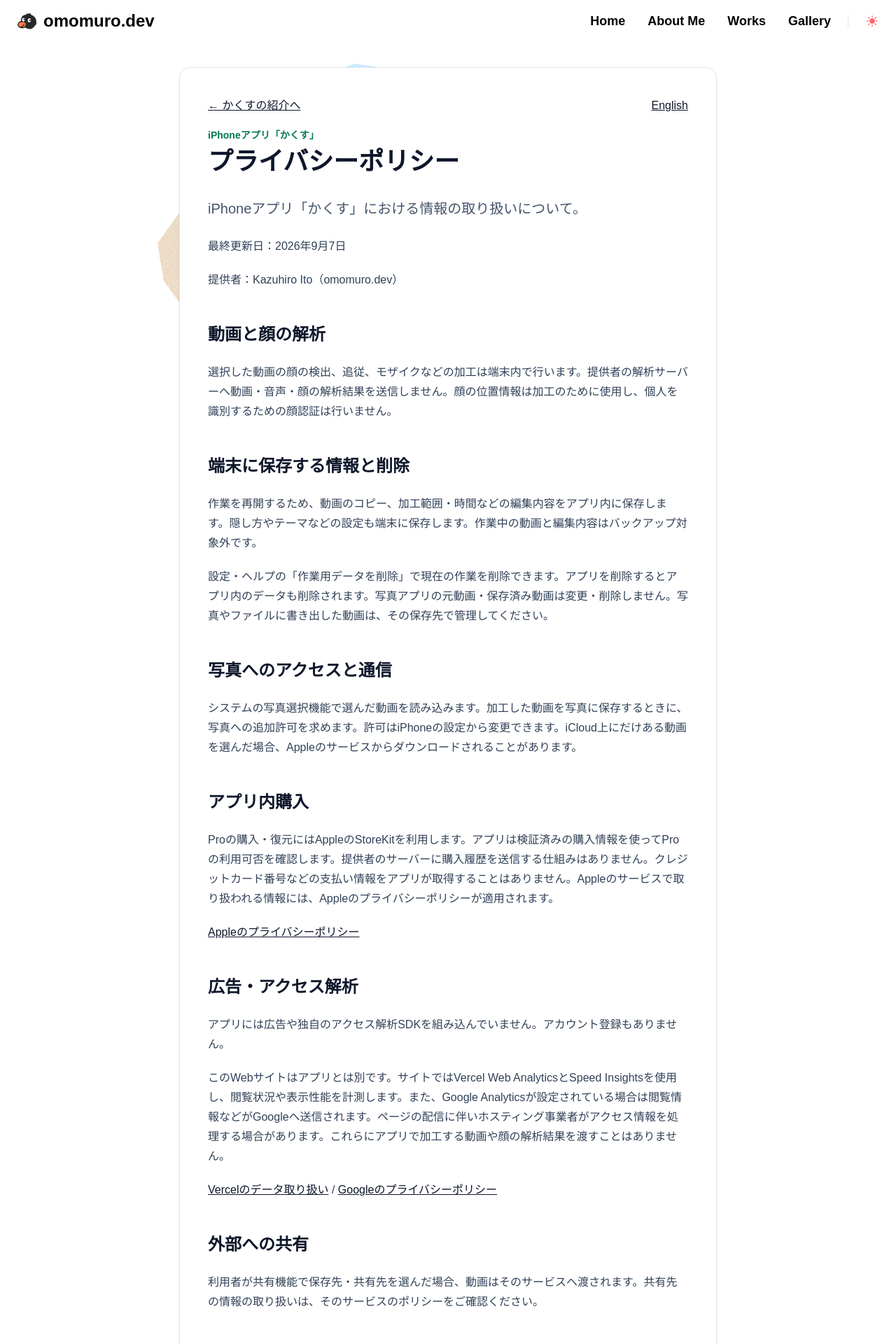
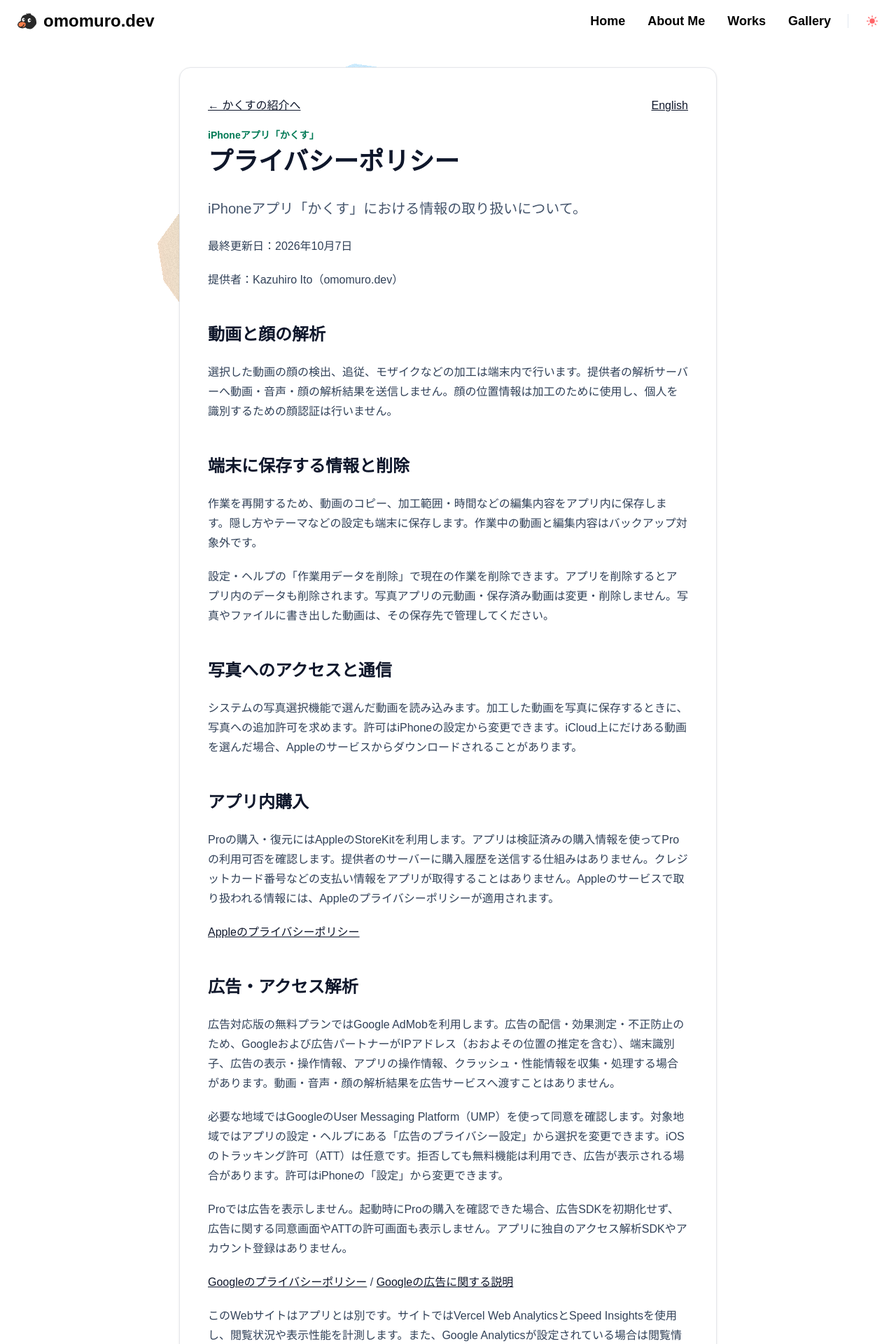
Before and after one commit to KazuhiroIto0127/omomuro.dev, a Next.js app: page /works/kakusu/privacy in a window 1280 px wide. Shown: the top 1920 px of the page at 70% size. Built offline with nearby package versions, Linux system fonts and the light colour scheme; no server answers; a web font is replaced by a local one; what tailwindcss-radix would draw is missing.

Commit message:
docs: update Kakusu privacy and ad-supported plan details

```diff
--- a/contents/kakusu/en/index.md
+++ b/contents/kakusu/en/index.md
@@ -23,15 +23,16 @@ Your videos are not uploaded to our analysis servers. No account is required. Yo
 - Export up to 1080p
 - Keep or mute audio
 - Resume your saved project
-- No ads or watermarks
+- No watermarks
+- Version 1.6 and later: free with ads, or ad-free with Pro
 - Light and dark appearance
 - Japanese and English (English support is included in version 1.2.0)
 
 ## Free and pro
 
-Save videos up to 15 seconds for free. Import, edit, and review longer videos before purchasing.
+In version 1.6 and later, save videos without an app-imposed duration limit for free with ads.
 
-Saving videos longer than 15 seconds requires Kakusu Pro, a one-time purchase with no subscription. Pro has no app-imposed duration limit for saving. Use Restore purchases to recover an existing purchase.
+Kakusu Pro removes ads with a one-time purchase and no subscription. Existing purchases remain valid. Use Restore purchases to recover an existing purchase. Version 1.5 and earlier limit free saving to 15 seconds, with Pro removing the duration limit.
 
 ## Before you share
 
--- a/contents/kakusu/en/privacy.md
+++ b/contents/kakusu/en/privacy.md
@@ -1,6 +1,6 @@
 Provider: Kazuhiro Ito (omomuro.dev)
 
-English translation prepared September 15, 2026, based on the Japanese policy dated September 7, 2026.
+Last updated: October 7, 2026.
 
 ## Videos and face analysis
 
@@ -22,7 +22,13 @@ Pro purchases and restoration use Apple’s StoreKit. The app checks verified pu
 
 ## Advertising and analytics
 
-The app contains no ads or third-party analytics SDKs and requires no account registration.
+The free plan in ad-supported versions uses Google AdMob. Google and advertising partners may process IP addresses (including approximate location), device identifiers, ad impressions and interactions, app interactions, and crash and performance information for advertising, measurement, and fraud prevention. Videos, audio, and face analysis results are not provided to advertising services.
+
+Where required, Google’s User Messaging Platform (UMP) presents consent choices. In applicable regions, you can change them under **Settings & help > Ad privacy settings**. iOS App Tracking Transparency (ATT) permission is optional. Declining it does not block free features; ads may still appear. You can change tracking permission in iPhone Settings.
+
+Pro does not display ads. When Pro ownership is verified at startup, the app does not initialize the advertising SDK or show advertising consent or ATT prompts. The app has no separate analytics SDK or account registration.
+
+See [Google’s privacy policy](https://policies.google.com/privacy?hl=en) and [Google’s advertising information](https://policies.google.com/technologies/ads?hl=en).
 
 This website is separate from the app. The website uses Vercel Web Analytics and Speed Insights to measure visits and performance. If Google Analytics is configured, browsing information may be sent to Google. Hosting providers may process access information when serving pages. Videos edited in the app and face analysis results are not provided to these services.
 
--- a/contents/kakusu/en/support.md
+++ b/contents/kakusu/en/support.md
@@ -9,7 +9,7 @@
 
 ### What is the difference between Free and Pro?
 
-Free lets you save videos up to 15 seconds. Pro is a one-time purchase that removes the duration limit for saving. You can import, edit, review, and adjust longer videos before purchasing.
+In version 1.6 and later, free saving has no app-imposed duration limit and includes ads. Pro removes ads with a one-time purchase. In version 1.5 and earlier, free saving is limited to 15 seconds and Pro removes that limit.
 
 ### Can I use long videos?
 
--- a/pages/works/kakusu/privacy.tsx
+++ b/pages/works/kakusu/privacy.tsx
@@ -4,7 +4,7 @@ import KakusuDocument from '@/components/kakusu/Document';
 export default function KakusuPrivacy() {
   return (
     <KakusuDocument title="プライバシーポリシー" description="iPhoneアプリ「かくす」における情報の取り扱いについて。">
-      <p>最終更新日：2026年9月7日</p>
+      <p>最終更新日：2026年10月7日</p>
       <p>提供者：Kazuhiro Ito（omomuro.dev）</p>
       <h2>動画と顔の解析</h2>
       <p>選択した動画の顔の検出、追従、モザイクなどの加工は端末内で行います。提供者の解析サーバーへ動画・音声・顔の解析結果を送信しません。顔の位置情報は加工のために使用し、個人を識別するための顔認証は行いません。</p>
@@ -17,7 +17,10 @@ export default function KakusuPrivacy() {
       <p>Proの購入・復元にはAppleのStoreKitを利用します。アプリは検証済みの購入情報を使ってProの利用可否を確認します。提供者のサーバーに購入履歴を送信する仕組みはありません。クレジットカード番号などの支払い情報をアプリが取得することはありません。Appleのサービスで取り扱われる情報には、Appleのプライバシーポリシーが適用されます。</p>
       <p><a href="https://www.apple.com/legal/privacy/jp/">Appleのプライバシーポリシー</a></p>
       <h2>広告・アクセス解析</h2>
-      <p>アプリには広告や独自のアクセス解析SDKを組み込んでいません。アカウント登録もありません。</p>
+      <p>広告対応版の無料プランではGoogle AdMobを利用します。広告の配信・効果測定・不正防止のため、Googleおよび広告パートナーがIPアドレス（おおよその位置の推定を含む）、端末識別子、広告の表示・操作情報、アプリの操作情報、クラッシュ・性能情報を収集・処理する場合があります。動画・音声・顔の解析結果を広告サービスへ渡すことはありません。</p>
+      <p>必要な地域ではGoogleのUser Messaging Platform（UMP）を使って同意を確認します。対象地域ではアプリの設定・ヘルプにある「広告のプライバシー設定」から選択を変更できます。iOSのトラッキング許可（ATT）は任意です。拒否しても無料機能は利用でき、広告が表示される場合があります。許可はiPhoneの「設定」から変更できます。</p>
+      <p>Proでは広告を表示しません。起動時にProの購入を確認できた場合、広告SDKを初期化せず、広告に関する同意画面やATTの許可画面も表示しません。アプリに独自のアクセス解析SDKやアカウント登録はありません。</p>
+      <p><a href="https://policies.google.com/privacy?hl=ja">Googleのプライバシーポリシー</a> / <a href="https://policies.google.com/technologies/ads?hl=ja">Googleの広告に関する説明</a></p>
       <p>このWebサイトはアプリとは別です。サイトではVercel Web AnalyticsとSpeed Insightsを使用し、閲覧状況や表示性能を計測します。また、Google Analyticsが設定されている場合は閲覧情報などがGoogleへ送信されます。ページの配信に伴いホスティング事業者がアクセス情報を処理する場合があります。これらにアプリで加工する動画や顔の解析結果を渡すことはありません。</p>
       <p><a href="https://vercel.com/docs/analytics/privacy-policy">Vercelのデータ取り扱い</a> / <a href="https://policies.google.com/privacy?hl=ja">Googleのプライバシーポリシー</a></p>
       <h2>外部への共有</h2>
--- a/pages/works/kakusu/support.tsx
+++ b/pages/works/kakusu/support.tsx
@@ -1,7 +1,7 @@
 import KakusuDocument from '@/components/kakusu/Document';
 
 const questions = [
-  ['無料とProの違いは？', '無料は15秒以内の動画を保存できます。Proは買い切りで、動画の長さによる保存制限がなくなります。読み込み・加工・確認・修正は長い動画でも購入前に試せます。'],
+  ['無料とProの違いは？', 'バージョン1.6以降は無料でも動画の長さによる保存制限はなく、無料版には広告が表示されます。Proは買い切りの広告非表示プランです。1.5以前では無料保存は15秒以内、Proで保存制限を解除できます。'],
   ['長い動画も使えますか？', 'アプリ側に時間の上限はありません。長い動画ほど処理時間と空き容量が必要です。端末や動画の形式・解像度によっては処理を完了できない場合があります。'],
   ['顔のモザイクが外れてしまいます', '横顔、小さい顔、暗い場所、激しい動きなどでは検出や追従が外れることがあります。「隠す場所を追加」で範囲を補い、前後も再生して確認してください。'],
   ['追加した範囲が動きません', '追加直後は固定範囲です。追加した範囲を開き、開始の場面で対象を囲んで「この時間内で対象に追従する」を押してください。時間や範囲を変えると追従は解除されるので、再実行してください。'],
```
